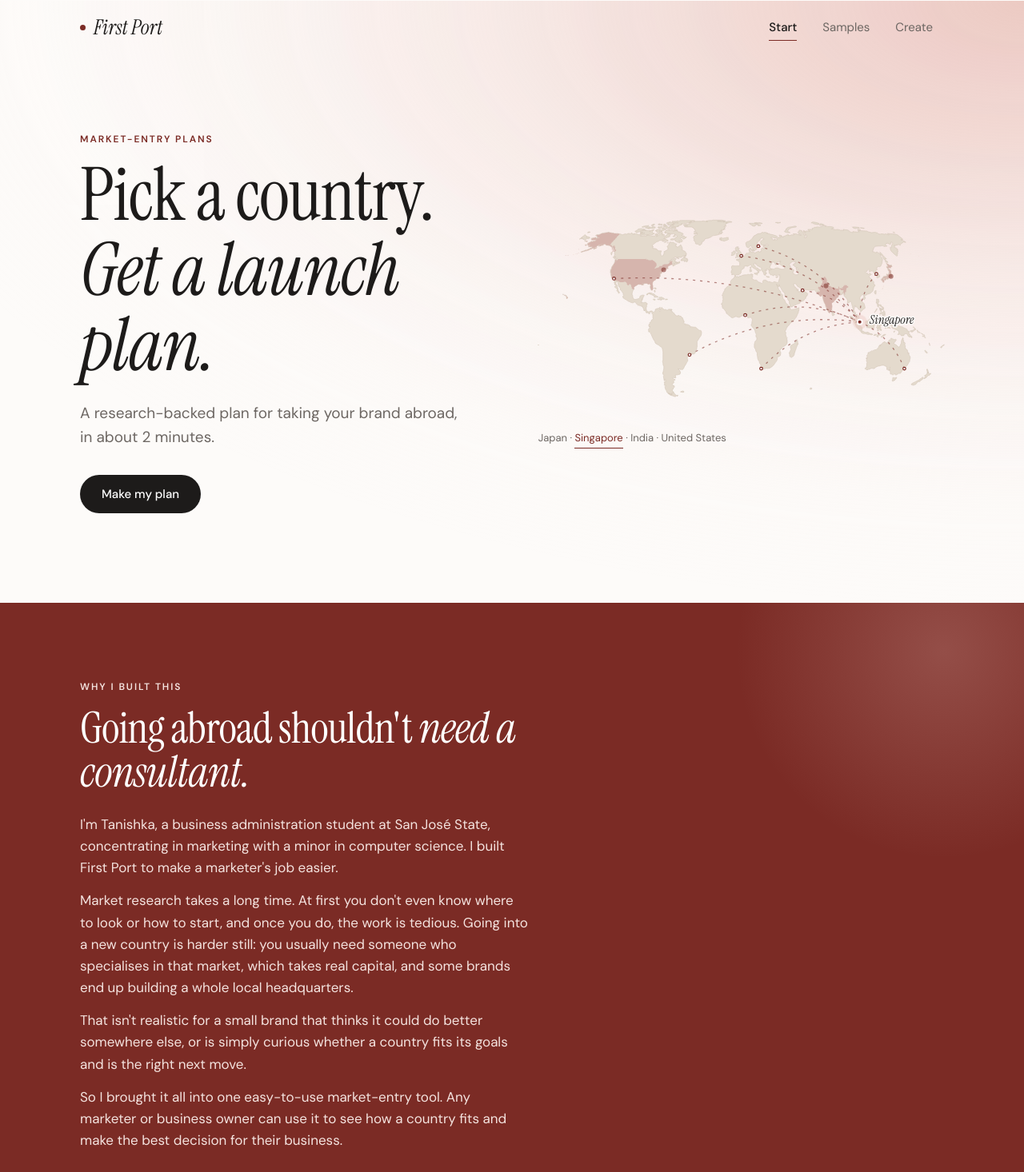
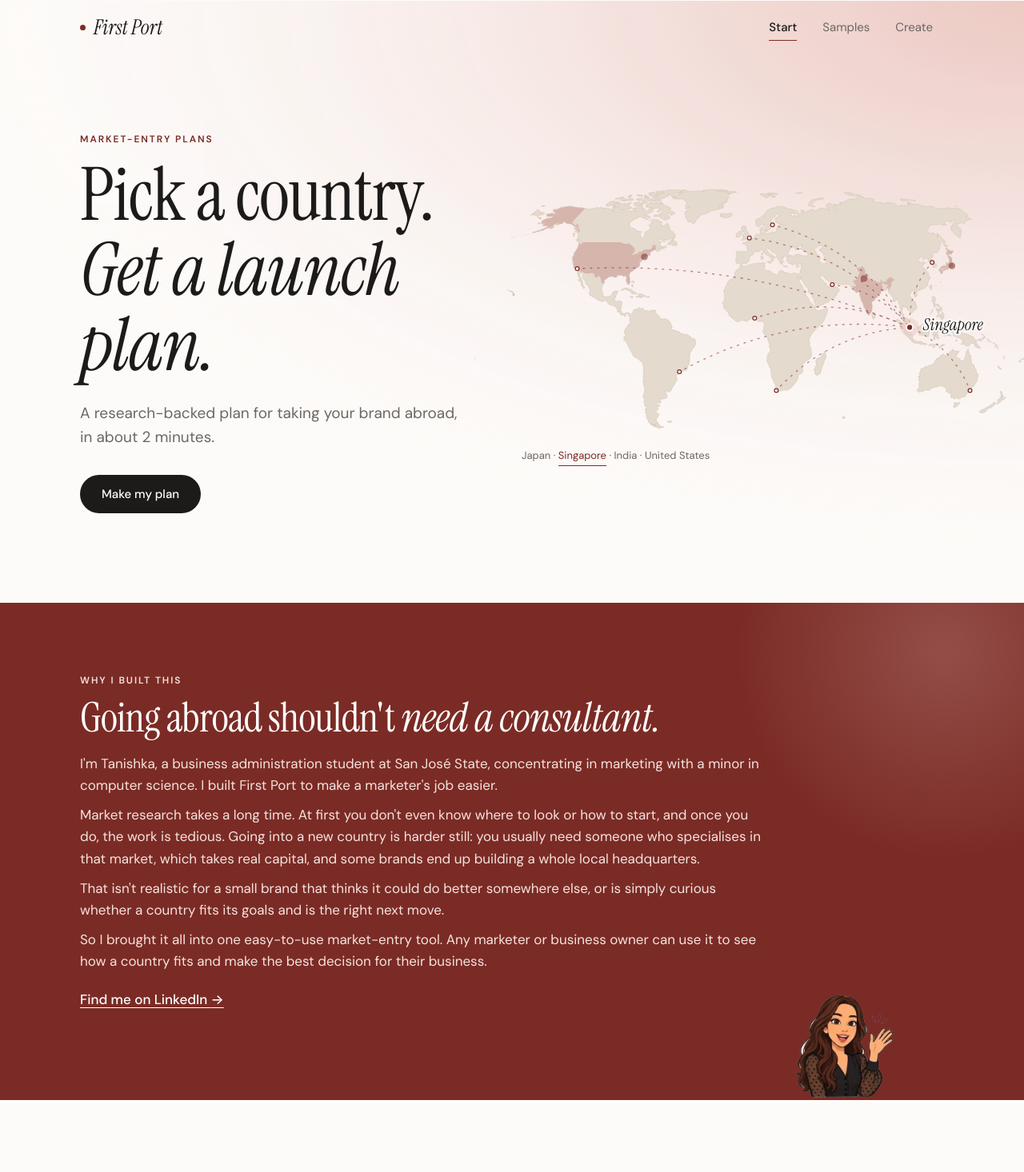
Before and after one commit to tanishkakakkar-max/entry-plan, a Next.js app: page / in a window 1280 px wide. Shown: the top 1466 px of the page at 80% size. Built offline with nearby package versions, Linux system fonts and the light colour scheme.

Commit message:
Start page: bigger map out to the screen edge, cropped to the land; story fits one screen with a bigger jump

```diff
--- a/app/components/Maps.tsx
+++ b/app/components/Maps.tsx
@@ -1,6 +1,6 @@
 "use client";
 
-import { COUNTRY_PATHS, PINS, WORLD_COUNTRY_PATHS, WORLD_PATH, WORLD_VIEWBOX } from "./geo";
+import { COUNTRY_PATHS, PINS, WORLD_COUNTRY_PATHS, WORLD_PATH } from "./geo";
 import { useEffect, useState } from "react";
 import { COUNTRIES, countryLabel } from "./brand";
 
@@ -36,7 +36,9 @@ function arc([x1, y1]: Pt, [x2, y2]: Pt) {
   return `M${x1},${y1} Q${cx.toFixed(1)},${cy.toFixed(1)} ${x2},${y2}`;
 }
 
-const [, , VB_W, VB_H] = WORLD_VIEWBOX.split(" ").map(Number);
+// Cropped to the land (Alaska to New Zealand), so the map has no empty ocean margin on the left.
+const MAP_VIEWBOX = "85 36 915 448";
+const [VB_X, VB_Y, VB_W, VB_H] = MAP_VIEWBOX.split(" ").map(Number);
 const teaserOf = (key: string) => COUNTRIES.find((c) => c.key === key)?.teaser ?? "";
 
 export function WorldMap({ highlight = "japan", onSelect }: { highlight?: string; onSelect?: (key: string) => void }) {
@@ -65,7 +67,7 @@ export function WorldMap({ highlight = "japan", onSelect }: { highlight?: string
   });
   return (
     <div className="world-map-wrap">
-    <svg className="world-map" viewBox={WORLD_VIEWBOX} role={onSelect ? "group" : "img"} aria-label={`Routes from around the world into ${countryLabel(highlight)}`}>
+    <svg className="world-map" viewBox={MAP_VIEWBOX} role={onSelect ? "group" : "img"} aria-label={`Routes from around the world into ${countryLabel(highlight)}`}>
       <path className="world-land" d={WORLD_PATH} />
       {Object.entries(WORLD_COUNTRY_PATHS).map(([key, d]) => (
         <path key={key} className={key === highlight ? "world-country on" : "world-country"} d={d} />
@@ -121,8 +123,8 @@ export function WorldMap({ highlight = "japan", onSelect }: { highlight?: string
     </svg>
       {onSelect && tipAt && (
         <p
-          className={`map-tip${tipAt[0] > VB_W * 0.62 ? " left" : ""}`}
-          style={{ left: `${(tipAt[0] / VB_W) * 100}%`, top: `${(tipAt[1] / VB_H) * 100}%` }}
+          className={`map-tip${tipAt[0] - VB_X > VB_W * 0.62 ? " left" : ""}`}
+          style={{ left: `${((tipAt[0] - VB_X) / VB_W) * 100}%`, top: `${((tipAt[1] - VB_Y) / VB_H) * 100}%` }}
           role="status"
         >
           <strong>{countryLabel(shown)}</strong> {teaserOf(shown)}
--- a/app/globals.css
+++ b/app/globals.css
@@ -116,7 +116,12 @@ h2, .section-title { font-size: clamp(34px, 4.6vw, 54px); }
   animation: breathe 10s ease-in-out infinite alternate; }
 @keyframes breathe { from { opacity: 0.85; } to { opacity: 1; } }
 .hero-inner { position: relative; display: grid; gap: 40px; padding-top: 56px; padding-bottom: 72px; align-items: center; }
-@media (min-width: 960px) { .hero-inner { grid-template-columns: 1.05fr 1fr; padding-top: 96px; padding-bottom: 112px; } }
+@media (min-width: 960px) {
+  /* The map takes every pixel the headline doesn't need, out to the screen edge. */
+  .hero-inner { grid-template-columns: clamp(380px, 40vw, 560px) minmax(0, 1fr); gap: 40px; padding-top: 96px; padding-bottom: 112px; }
+  /* text stays aligned with the logo; the map runs out to the right edge of the screen */
+  .hero .start-map { margin-right: calc(-1 * (max(0px, (100vw - 1160px) / 2) + var(--gutter))); }
+}
 .hero-actions { display: flex; gap: 12px; flex-wrap: wrap; margin-top: 32px; }
 
 /* world map */
@@ -466,8 +471,8 @@ a.cite:hover { background: var(--maroon); color: var(--white); transform: transl
 @keyframes jt-prep { from { transform: scale(1, 1); } to { transform: scale(1.04, 0.96); } }
 @keyframes jt-air {
   0% { transform: translateY(0) scale(0.94, 1.08); }
-  45% { transform: translateY(-34%) scale(1, 1) rotate(-3deg); }
-  60% { transform: translateY(-36%) rotate(2deg); }
+  45% { transform: translateY(-42%) scale(1, 1) rotate(-3deg); }
+  60% { transform: translateY(-44%) rotate(2deg); }
   100% { transform: translateY(0) scale(1, 1); }
 }
 @keyframes jt-shadow { 0% { transform: scale(1); opacity: 1; } 50% { transform: scale(0.5); opacity: 0.35; } 100% { transform: scale(1); opacity: 1; } }
@@ -478,3 +483,11 @@ a.cite:hover { background: var(--maroon); color: var(--white); transform: transl
 
 .ask-tani-wrap { transition: opacity 0.35s var(--ease), transform 0.35s var(--ease); }
 .ask-tani-wrap.away { opacity: 0; transform: translateY(24px) scale(0.9); pointer-events: none; }
+
+/* Story fits on one screen: wider lines, heading on one line, room on the right for Tani's jump. */
+.story { padding: 64px 0 88px; }
+.story h2 { max-width: none; margin-bottom: 18px; font-size: clamp(34px, 4vw, 52px); }
+.story p { max-width: 860px; margin-bottom: 10px; }
+@media (min-width: 1000px) { .story-inner { padding-right: 200px; } }
+@media (min-width: 900px) { .story-stage { bottom: -112px; } }
+.story-stage { bottom: -88px !important; width: 180px; height: 320px; }
--- a/app/page.tsx
+++ b/app/page.tsx
@@ -68,7 +68,7 @@ export default function StartPage() {
             </a>
           </div>
           <div className="story-stage">
-            <JumpingTani height={150} />
+            <JumpingTani height={200} />
           </div>
         </div>
       </section>
```
